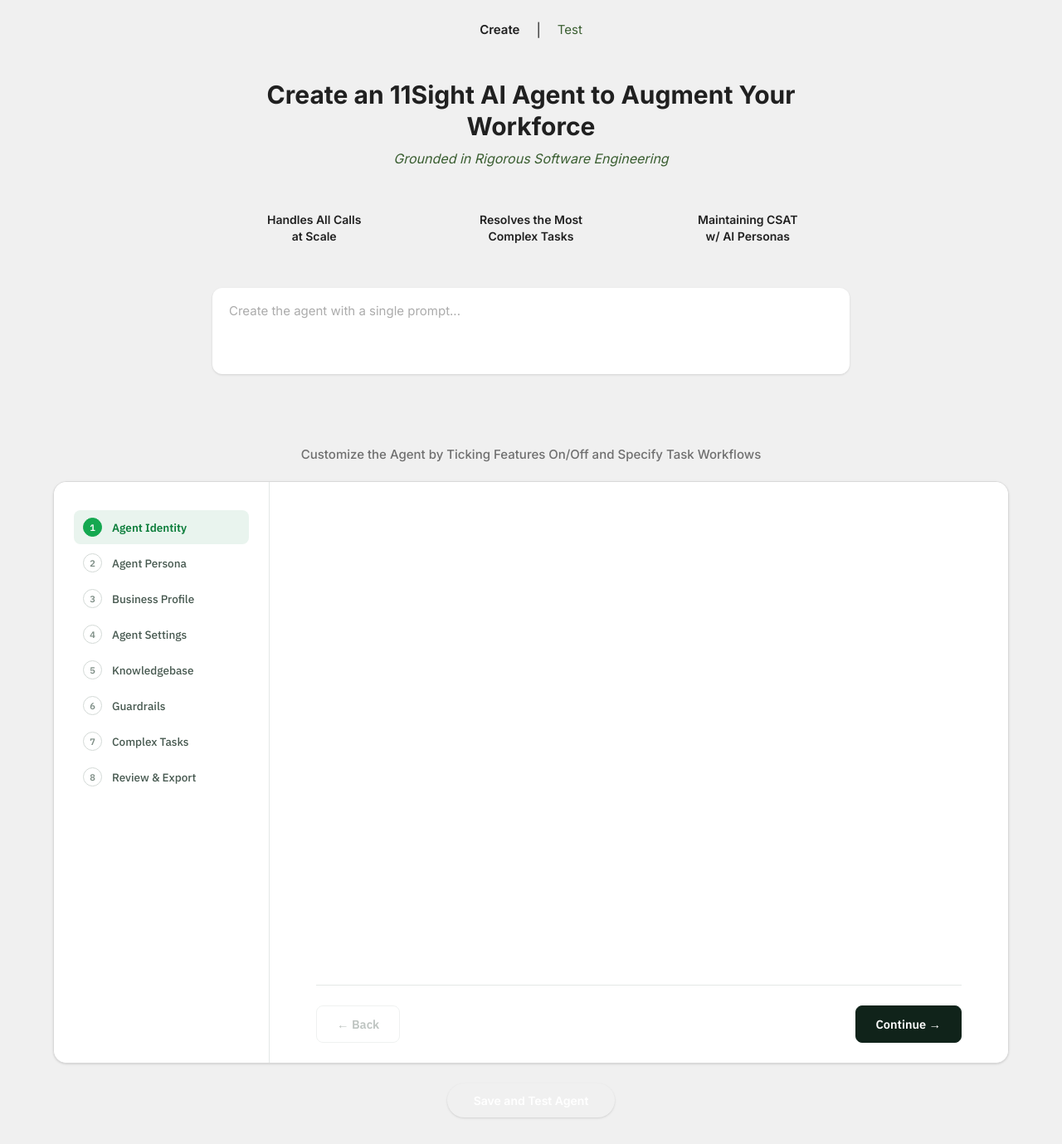
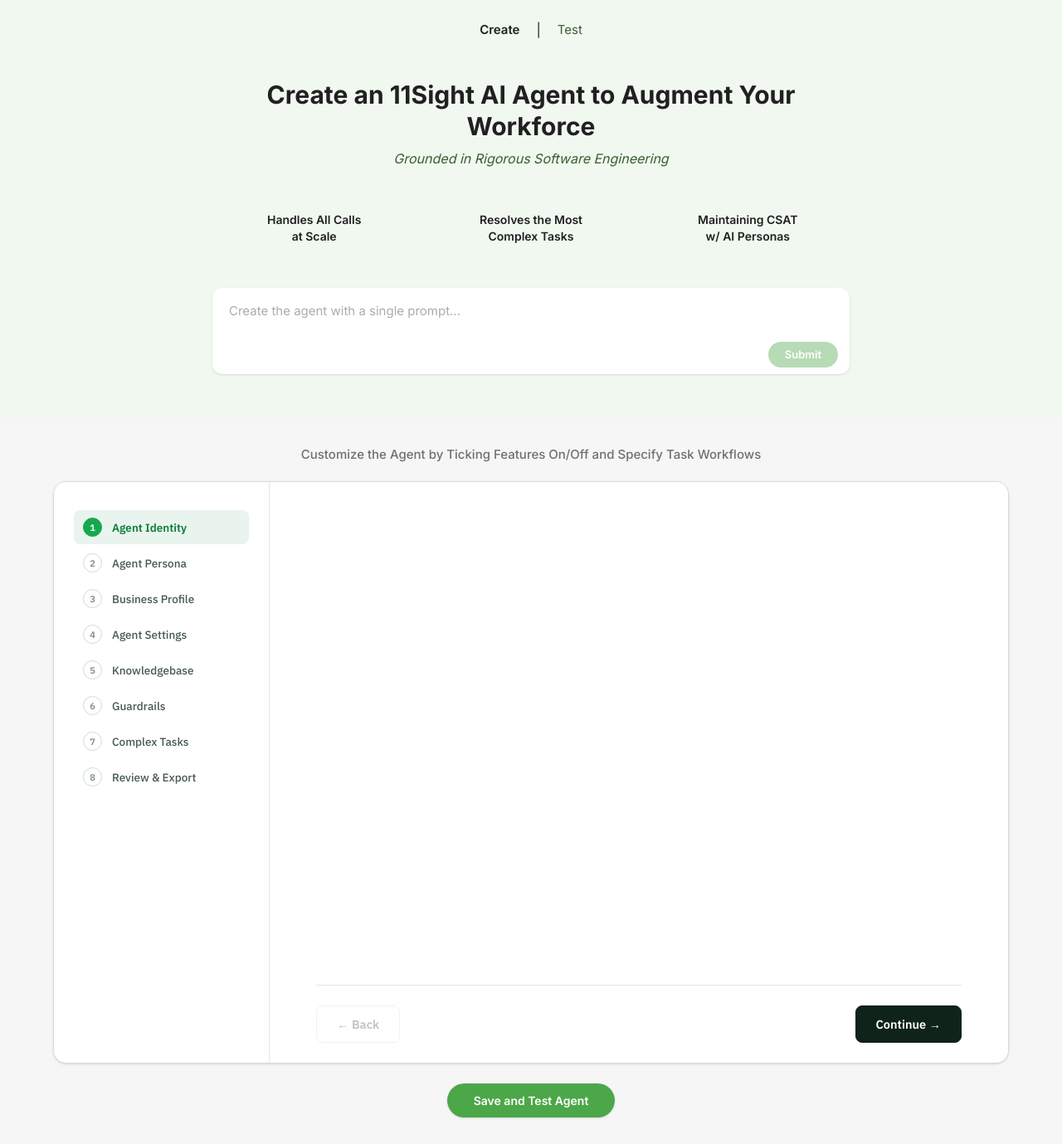
Before and after one commit to kjartan-bit/agent-builder, a Next.js app: page / in a window 1280 px wide. Shown: the whole page at 83% size. Built offline with nearby package versions, Linux system fonts and the light colour scheme.

Commit message:
primary-50 hero, neutral-25 bg, #4ca749 buttons

```diff
--- a/src/app/page.tsx
+++ b/src/app/page.tsx
@@ -72,11 +72,11 @@
   };
 
   return (
-    <div className="min-h-screen flex flex-col" style={{ background: "var(--color-neutral-50)" }}>
+    <div className="min-h-screen flex flex-col" style={{ background: "var(--color-neutral-25)" }}>
 
       {/* ── Hero — primary-200 (#CBE5C7) light green ── */}
       <div
-        style={{ background: "var(--color-primary-200)" }}
+        style={{ background: "var(--color-primary-50)" }}
         className="px-8 pt-6 pb-12"
       >
         {/* Nav */}
@@ -158,7 +158,7 @@
               className="absolute bottom-3.5 right-3.5 rounded-full px-5 py-1.5 font-semibold transition-all cursor-pointer disabled:opacity-40"
               style={{
                 fontSize: 13,
-                background: "var(--color-primary-600)",
+                background: "#4ca749",
                 color: "#fff",
               }}
             >
@@ -180,7 +180,7 @@
       </div>
 
       {/* ── Questionnaire section — neutral-50 ── */}
-      <div className="flex-1 px-6 py-8" style={{ background: "var(--color-neutral-50)" }}>
+      <div className="flex-1 px-6 py-8" style={{ background: "var(--color-neutral-25)" }}>
         <div className="max-w-6xl mx-auto">
           <p
             className="text-center font-medium mb-5"
@@ -212,7 +212,7 @@
               className="rounded-full px-8 py-2.5 font-semibold transition-colors cursor-pointer shadow-sm"
               style={{
                 fontSize: 14,
-                background: "var(--color-primary-600)",
+                background: "#4ca749",
                 color: "#fff",
               }}
             >
--- a/src/app/test/page.tsx
+++ b/src/app/test/page.tsx
@@ -26,11 +26,11 @@
   }, []);
 
   return (
-    <div className="min-h-screen flex flex-col" style={{ background: "var(--color-neutral-50)" }}>
+    <div className="min-h-screen flex flex-col" style={{ background: "var(--color-neutral-25)" }}>
 
       {/* ── Hero — primary-200 (#CBE5C7) light green ── */}
       <div
-        style={{ background: "var(--color-primary-200)" }}
+        style={{ background: "var(--color-primary-50)" }}
         className="relative px-8 pt-6 pb-14 overflow-hidden"
       >
         {/* Nav */}
@@ -38,7 +38,7 @@
           <Link
             href="/"
             className="transition-colors"
-            style={{ fontSize: 15, color: "var(--color-primary-700)" }}
+            style={{ fontSize: 15, color: "#4ca749" }}
           >
             Create
           </Link>
@@ -83,10 +83,10 @@
                   className="rounded-full px-6 py-2.5 font-semibold transition-colors cursor-pointer"
                   style={{
                     fontSize: 14,
-                    background: active ? "var(--color-primary-700)" : "var(--color-primary-100)",
+                    background: active ? "#4ca749" : "var(--color-primary-100)",
                     color: active ? "#fff" : "var(--color-primary-800)",
                     border: active
-                      ? "1.5px solid var(--color-primary-700)"
+                      ? "1.5px solid #4ca749"
                       : "1.5px solid var(--color-primary-300)",
                   }}
                 >
@@ -102,7 +102,7 @@
             style={{
               minHeight: 160,
               fontSize: 13,
-              color: "var(--color-primary-600)",
+              color: "#4ca749",
               border: "1.5px solid var(--color-primary-300)",
               background: "var(--color-primary-50)",
             }}
@@ -115,7 +115,7 @@
       </div>
 
       {/* ── Framework section — neutral-50 ── */}
-      <div className="flex-1 px-8 py-10" style={{ background: "var(--color-neutral-50)" }}>
+      <div className="flex-1 px-8 py-10" style={{ background: "var(--color-neutral-25)" }}>
         <div className="max-w-2xl mx-auto">
           <h2
             className="font-bold mb-6"
@@ -133,7 +133,7 @@
               >
                 <span
                   className="font-bold shrink-0 w-5 text-right"
-                  style={{ color: "var(--color-primary-600)" }}
+                  style={{ color: "#4ca749" }}
                 >
                   {i + 1}.
                 </span>
@@ -145,7 +145,7 @@
           <a
             href="#"
             className="underline underline-offset-2"
-            style={{ fontSize: 13, color: "var(--color-primary-600)" }}
+            style={{ fontSize: 13, color: "#4ca749" }}
           >
             See all available features
           </a>
```
